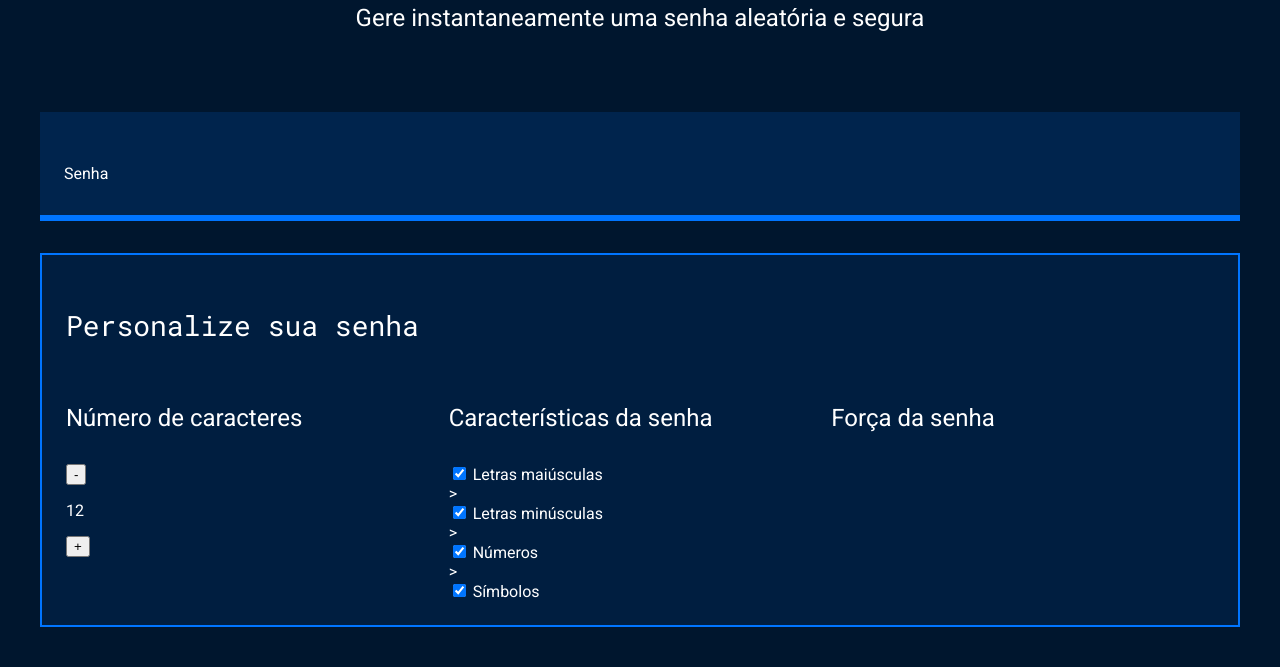
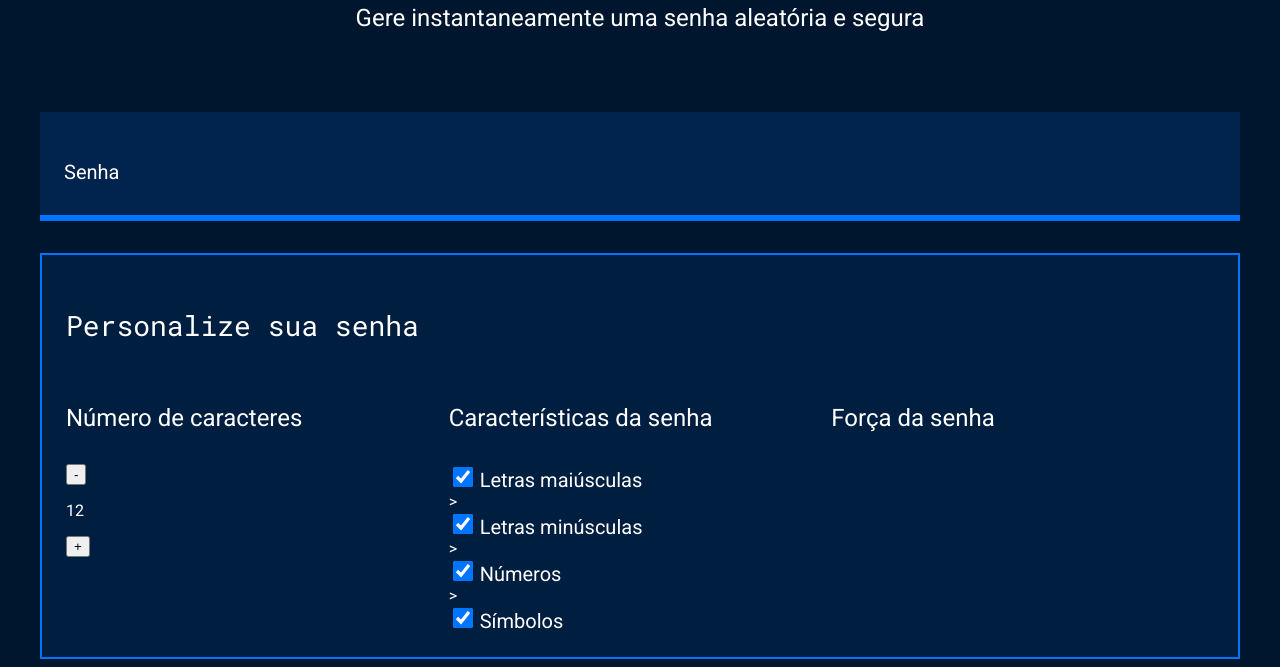
Before and after one commit to DANERICOM/terceiro-repositorio2, a plain HTML site: page index.html in a window 1280 px wide. Shown: the part 214-881 px from the top of the page. Before the commit the page ends 849 px from the top, so only its background shows below. Drawn offline with Linux system fonts and the light colour scheme.

Commit message:
alterando os caracteres no style

```diff
--- a/style.css
+++ b/style.css
@@ -107,6 +107,16 @@ body{
     font-size: 24px;
 }
 
+label{
+    font-size: 20px
+}
+
+.checkbox{
+    width: 20px;
+    height: 20px;
+    cursor: pointer;
+}
+
 @media screen and (min-width: 768px) {
     .parametro-coluna__senha{
         flex-direction: row;
```
